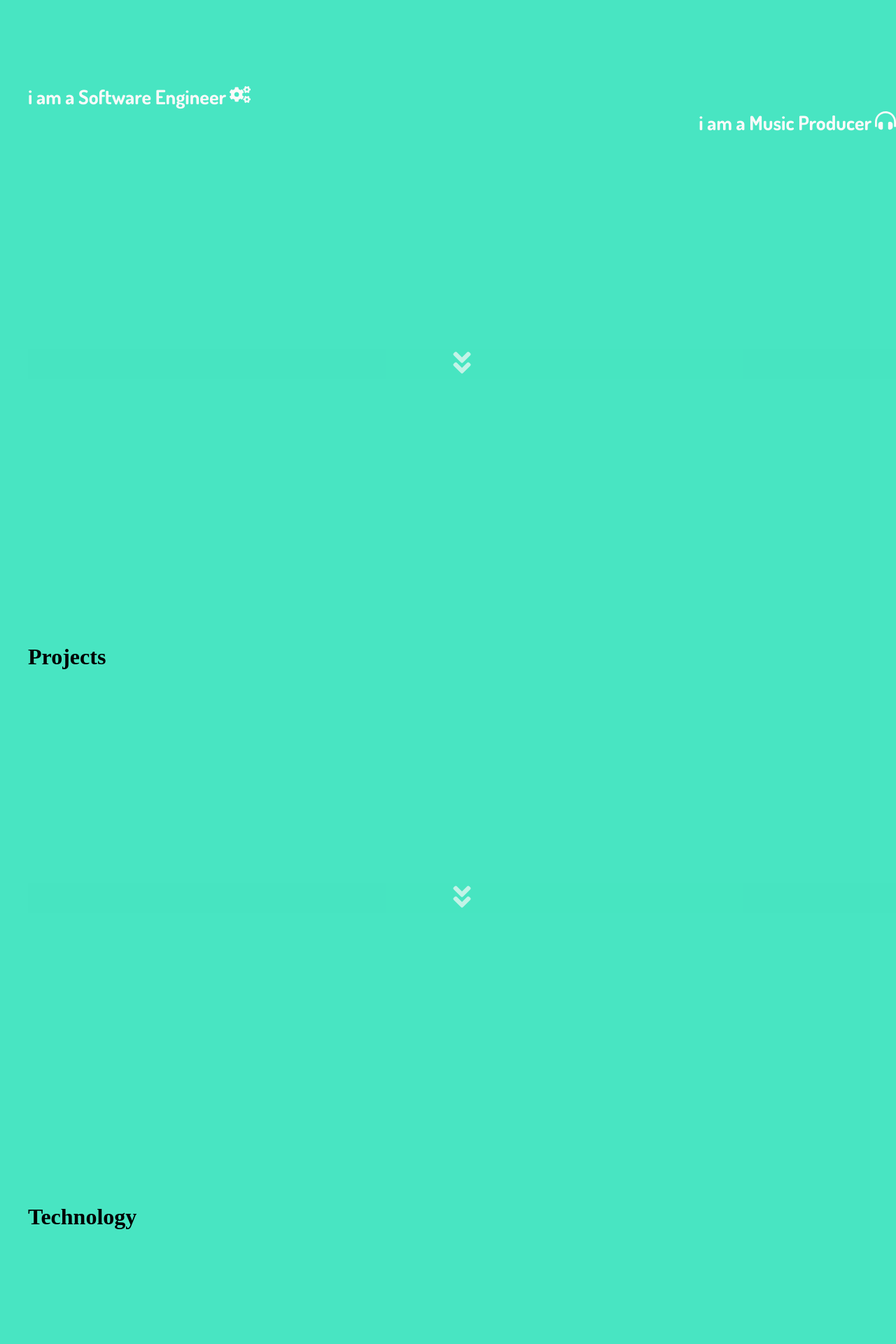
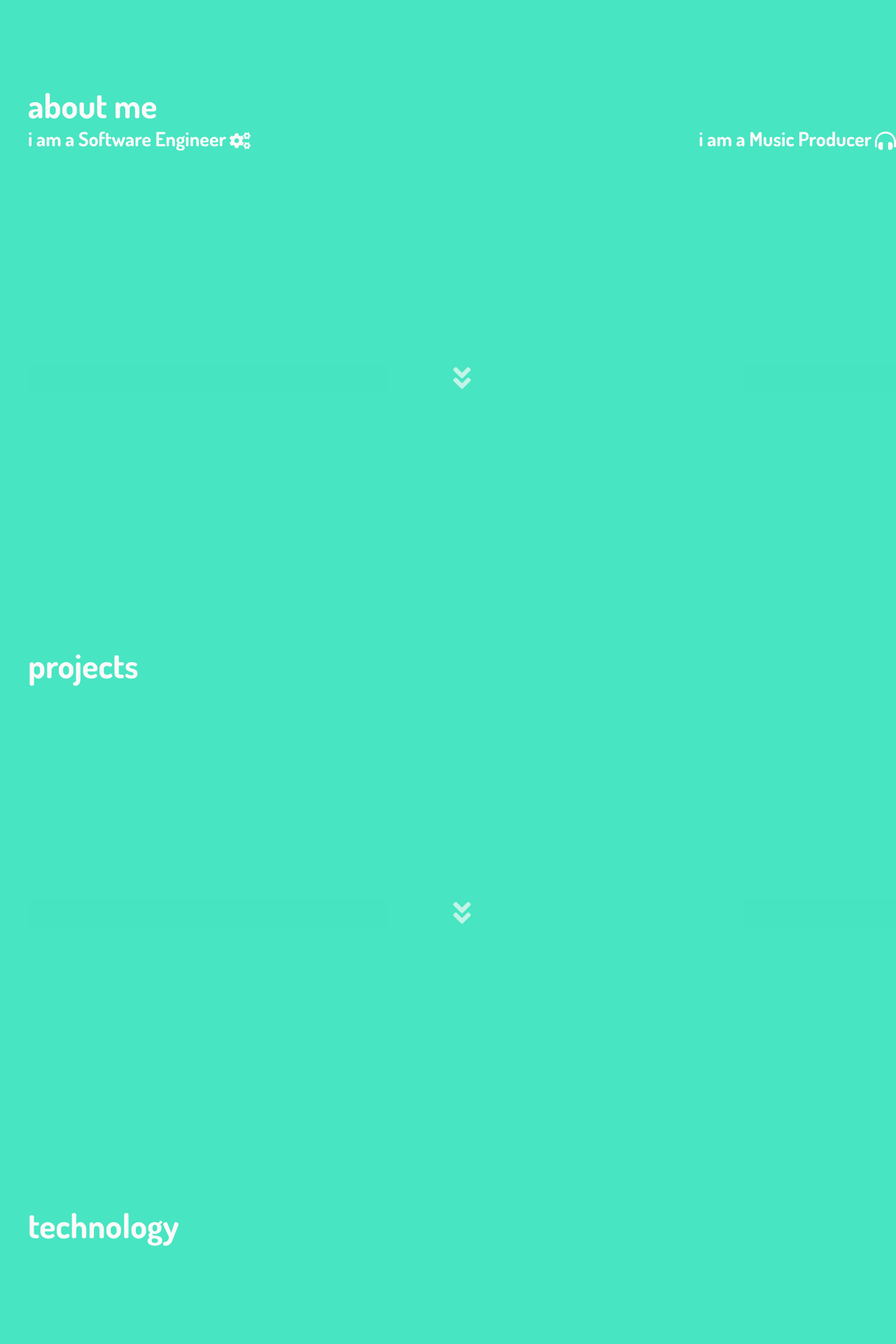
Before and after one commit to IamDgrant/portfoliosite, a React (Create React App) app: page / in a window 1280 px wide. Shown: the part 920-2840 px from the top of the page at 70% size. Built offline with nearby package versions, Linux system fonts and the light colour scheme.

Commit message:
added component titles

```diff
--- a/src/components/Contacts.js
+++ b/src/components/Contacts.js
@@ -3,6 +3,7 @@ import React from "react";
 const Contact = () => {
   return (
     <>
+    <div className="title-container">contact</div>
       <div className="profile-links-container">
         i am on{" "}
         <div className="linkedin-highlight">
--- a/src/components/Profile.js
+++ b/src/components/Profile.js
@@ -5,6 +5,7 @@ import headphones from "../assets/headphones-alt-solid.svg";
 const Profile = () => {
   return (
     <div className="profile-container">
+      <div className="title-container">about me</div>
       <div className="profile-about-container">
         <div className="about-sd">
           <div>i am a Software Engineer</div>
--- a/src/components/Projects.js
+++ b/src/components/Projects.js
@@ -1,7 +1,11 @@
 import React from "react";
 
 const Projects = () => {
-  return <h1>Projects</h1>;
+  return (
+    <>
+      <div className="title-container">projects</div>
+    </>
+  );
 };
 
 export default Projects;
--- a/src/components/Technology.js
+++ b/src/components/Technology.js
@@ -1,7 +1,11 @@
 import React from "react";
 
 const Technology = () => {
-  return <h1>Technology</h1>;
+  return (
+    <>
+      <div className="title-container">technology</div>
+    </>
+  );
 };
 
 export default Technology;
--- a/src/index.css
+++ b/src/index.css
@@ -14,7 +14,6 @@ a {
   flex-direction: column;
   width: 100%;
   height: 100vh;
-  /* background: #48e5c2; */
 }
 
 .main-container-logo {
@@ -89,6 +88,13 @@ a {
   color: #fcfaf9;
 }
 
+.title-container {
+  font-size: 6vh;
+  font-family: "Dosis", sans-serif;
+  font-weight: 700;
+  color: #fcfaf9;
+}
+
 .about-sd {
   width: 100%;
   font-size: 3.5vh;
@@ -103,6 +109,7 @@ a {
 }
 
 .profile-about-container {
+  display: flex;
   width: 100%;
   font-size: 3vh;
   font-weight: 700;
@@ -142,8 +149,15 @@ a {
   display: flex;
 }
 
-.cogs,
-.headphones {
+.cogs {
+  display: flex;
+  align-items: flex-end;
   margin-left: 5px;
   /* margin-top: 2px; */
 }
+
+.headphones {
+  display: flex;
+  align-items: flex-end;
+  margin-left: 5px;
+}
```
